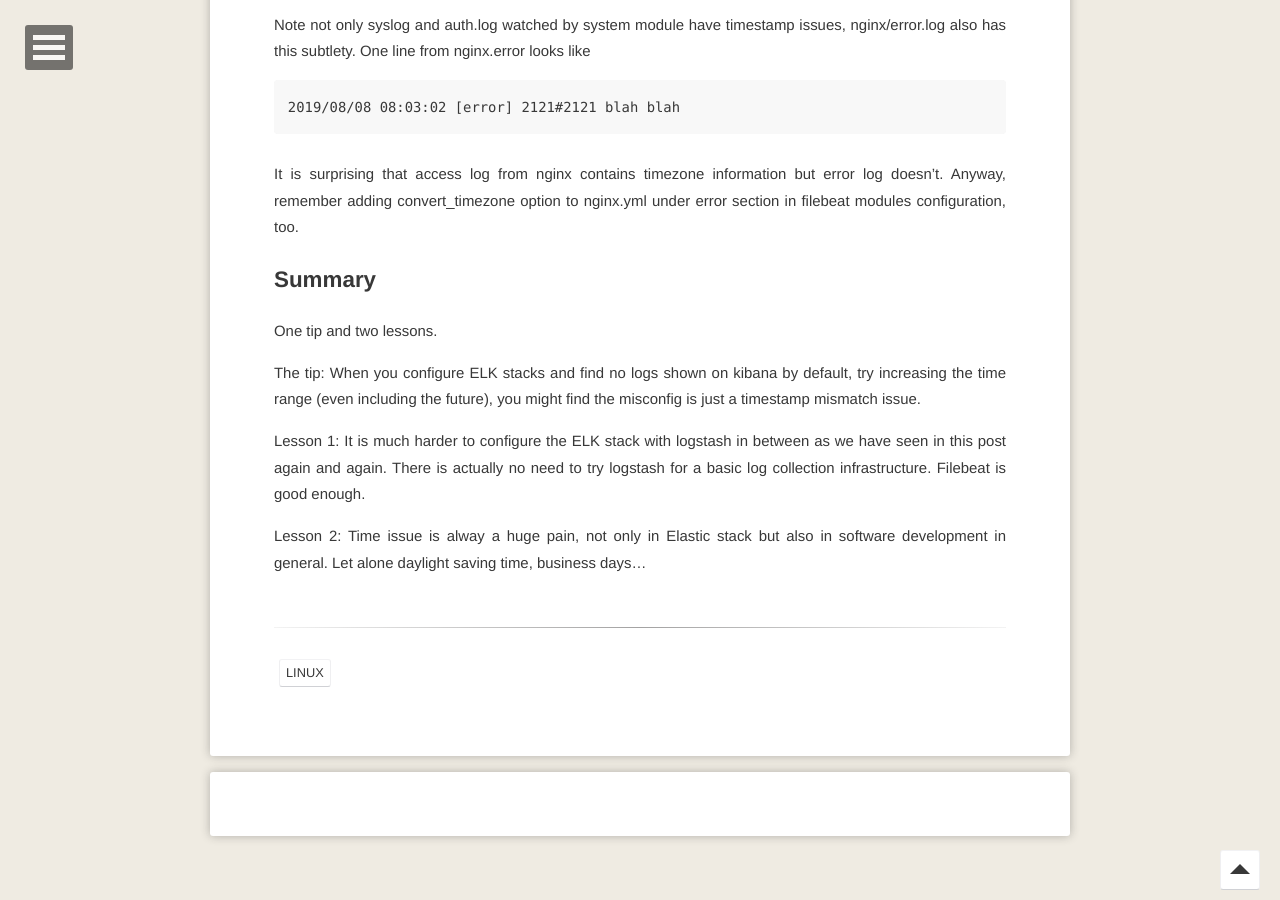
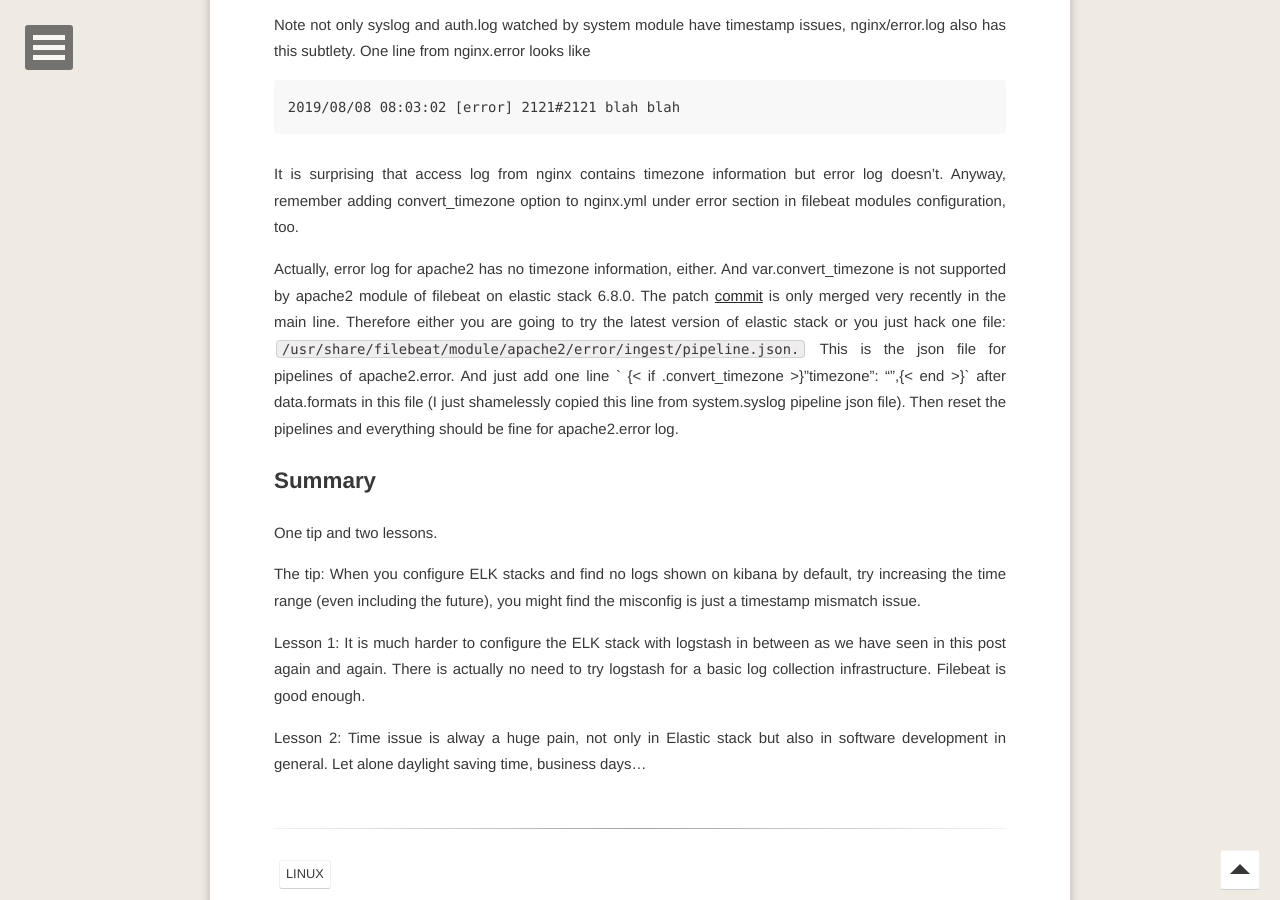
Before and after one commit to refraction-ray/refraction-ray.github.io, a Jekyll site: the page built from _posts/2019-08-08-Timestamps from Filebeat to Elasticsearch.md, in a window 1280 px wide and 900 px high, scrolled down 4984 px. Built offline with Jekyll 4.4.1, drawn with Linux system fonts in a browser that asks for light colours; comment, search, counter and statistics services are not loaded.

Commit message:
apache2 error timestamp

```diff
--- a/_posts/2019-08-08-Timestamps from Filebeat to Elasticsearch.md
+++ b/_posts/2019-08-08-Timestamps from Filebeat to Elasticsearch.md
@@ -113,6 +113,8 @@ Note not only syslog and auth.log watched by system module have timestamp issues
 
 It is surprising that access log from nginx contains timezone information but error log doesn't. Anyway, remember adding convert_timezone option to nginx.yml under error section in filebeat modules configuration, too.
 
+Actually, error log for apache2 has no timezone information, either. And var.convert_timezone is not supported by apache2 module of filebeat on elastic stack 6.8.0. The patch [commit](https://github.com/elastic/beats/pull/13304) is only merged very recently in the main line. Therefore either you are going to try the latest version of elastic stack or you just hack one file: `/usr/share/filebeat/module/apache2/error/ingest/pipeline.json.` This is the json file for pipelines of apache2.error. And just add one line ` {< if .convert_timezone >}"timezone": "{{ beat.timezone }}",{< end >}` after data.formats in this file (I just shamelessly copied this line from system.syslog pipeline json file). Then reset the pipelines and everything should be fine for apache2.error log.
+
 ## Summary
 
 One tip and two lessons.
```
Also changed, not shown: _posts/2018-01-28-VAE的逻辑与实践.md (+1 -1 lines).
